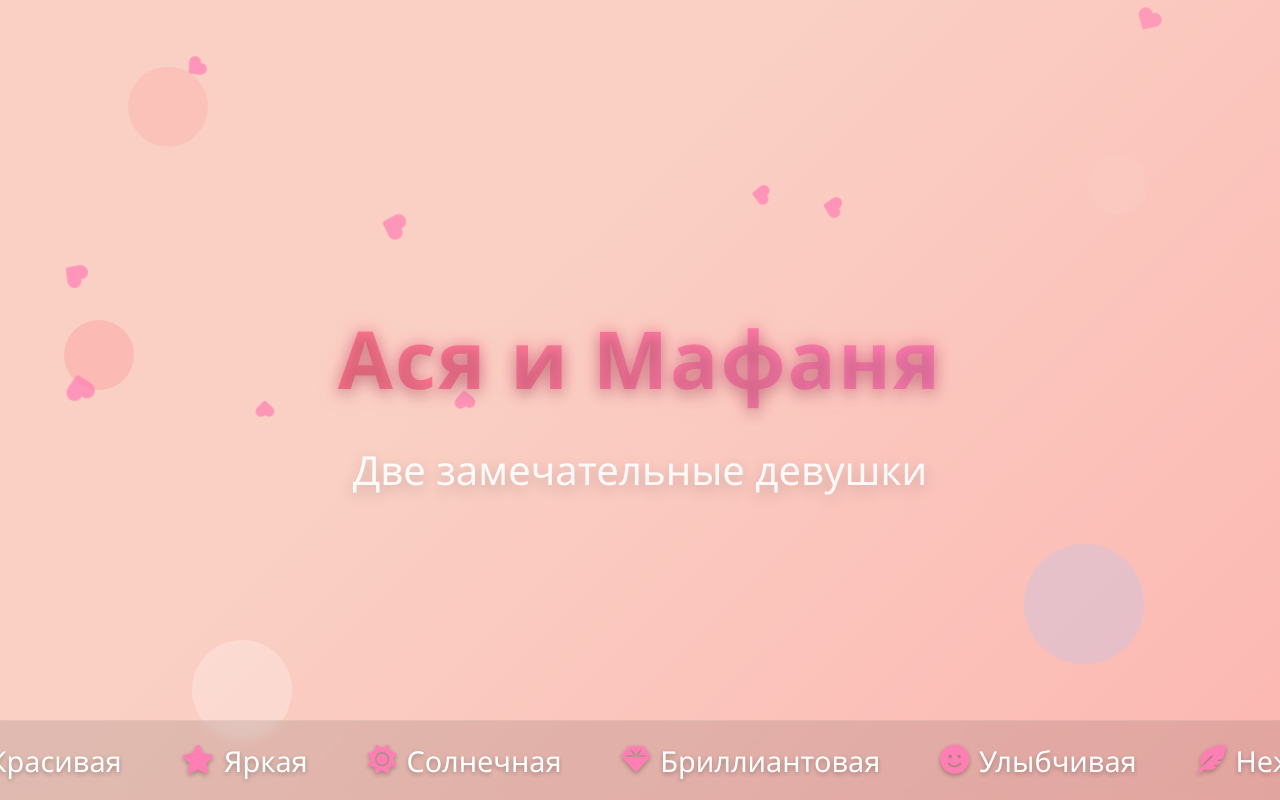
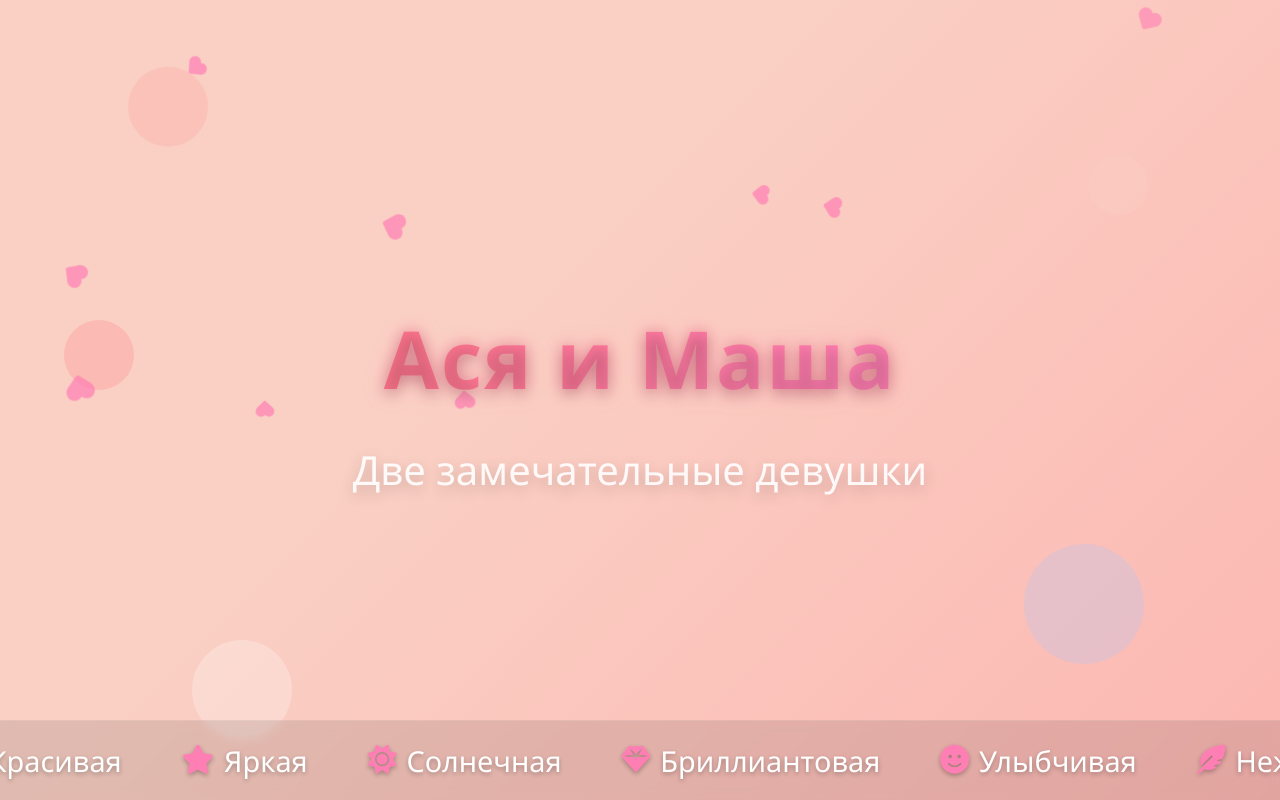
Before and after one commit to sadspotty/MAESTRO, a plain HTML site: page index.html in a window 1280 px wide. Drawn offline with Linux system fonts and the light colour scheme.

Commit message:
Add files via upload

```diff
--- a/index.html
+++ b/index.html
@@ -282,7 +282,7 @@
 
     <!-- Основной текст -->
     <div class="main-text">
-        <h1>Ася и Мафаня</h1>
+        <h1>Ася и Маша</h1>
         <h2>Две замечательные девушки</h2>
     </div>
 
```
